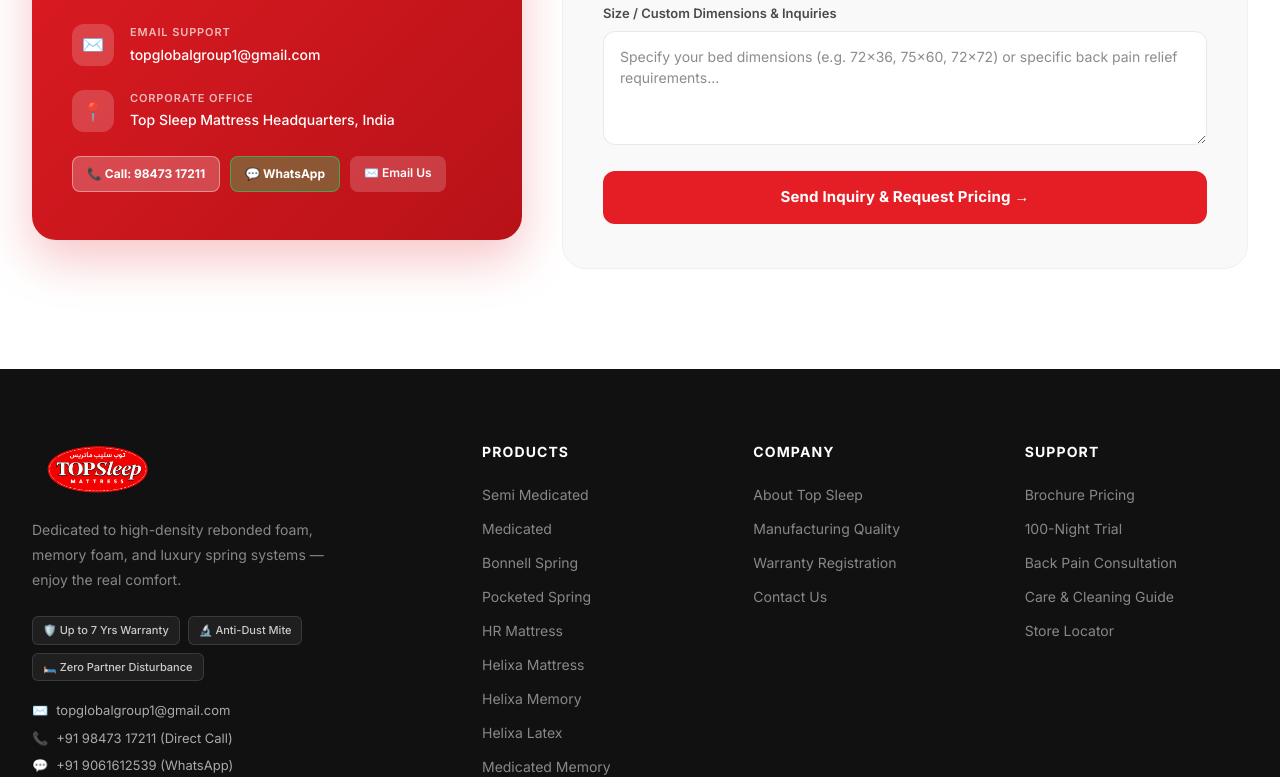
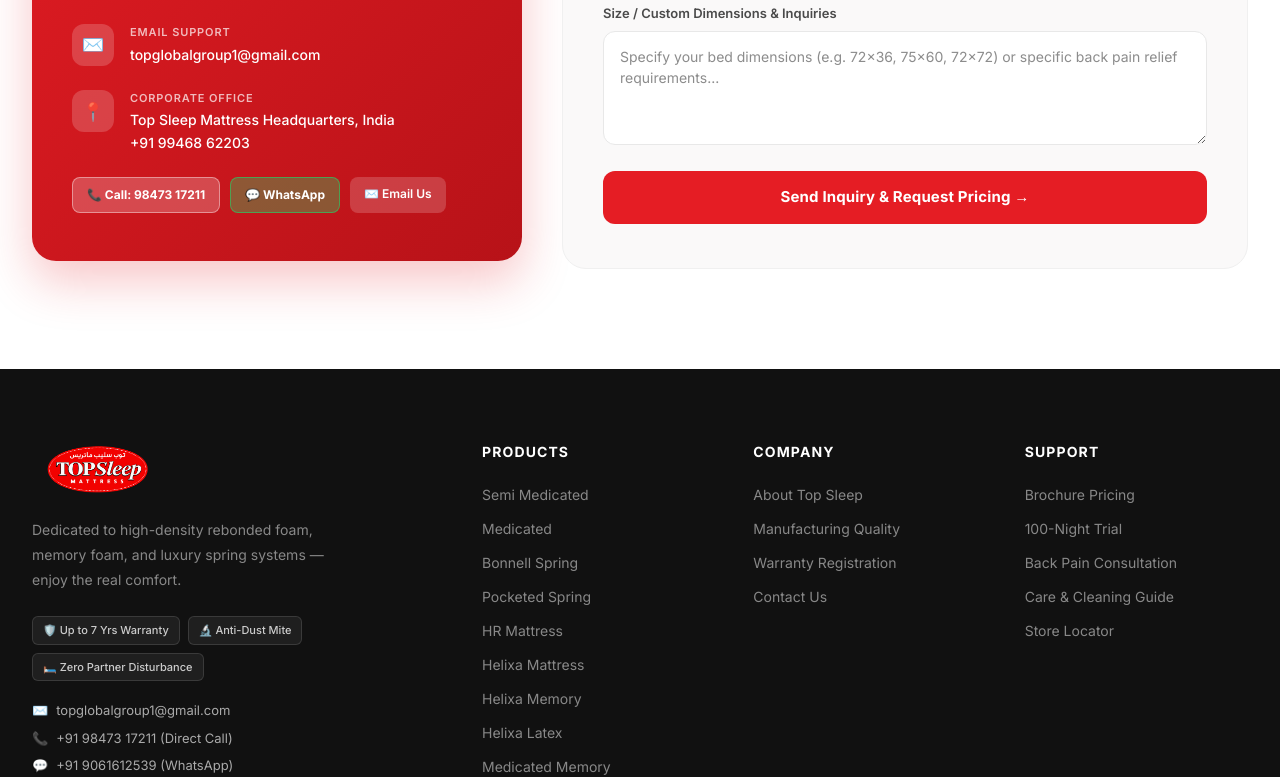
Before and after one commit to alinajaleelkavungal/topsleepmatress, a Next.js app: page / in a window 1280 px wide. Shown: the part 7171-7948 px from the top of the page. Built offline with nearby package versions, Linux system fonts and the light colour scheme; a web font is replaced by a local one.

Commit message:
added office contact number

```diff
--- a/components/ContactSection.tsx
+++ b/components/ContactSection.tsx
@@ -126,7 +126,7 @@
               { icon: '💬', title: 'WhatsApp Support', detail: '+91 9061612539', href: 'https://wa.me/919061612539' },
               { icon: '📞', title: 'Direct Phone / Call', detail: '+91 98473 17211', href: 'tel:+919847317211' },
               { icon: '✉️', title: 'Email Support', detail: 'topglobalgroup1@gmail.com', href: 'mailto:topglobalgroup1@gmail.com' },
-              { icon: '📍', title: 'Corporate Office', detail: 'Top Sleep Mattress Headquarters, India' },
+              { icon: '📍', title: 'Corporate Office', detail: 'Top Sleep Mattress Headquarters, India', extra: '+91 99468 62203' },
             ].map((item) => (
               <div key={item.title} style={{ display: 'flex', gap: '16px', marginBottom: '24px' }}>
                 <div
@@ -161,6 +161,9 @@
                     </a>
                   ) : (
                     <div style={{ fontSize: '14px', color: '#fff', fontWeight: 500 }}>{item.detail}</div>
+                  )}
+                  {'extra' in item && (
+                    <div style={{ fontSize: '14px', color: '#fff', fontWeight: 500, marginTop: '2px', whiteSpace: 'nowrap' }}>{item.extra}</div>
                   )}
                 </div>
               </div>
```
